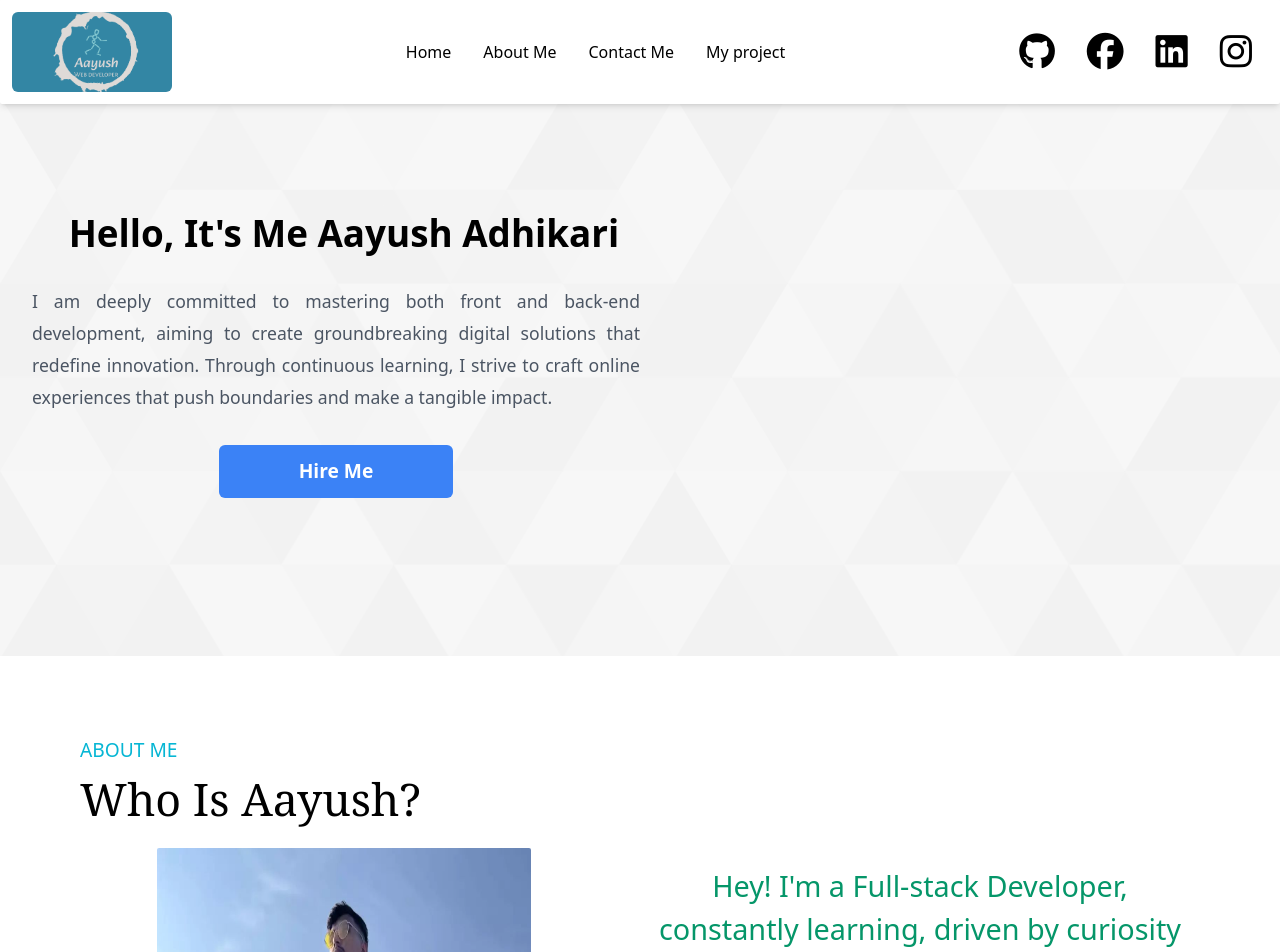
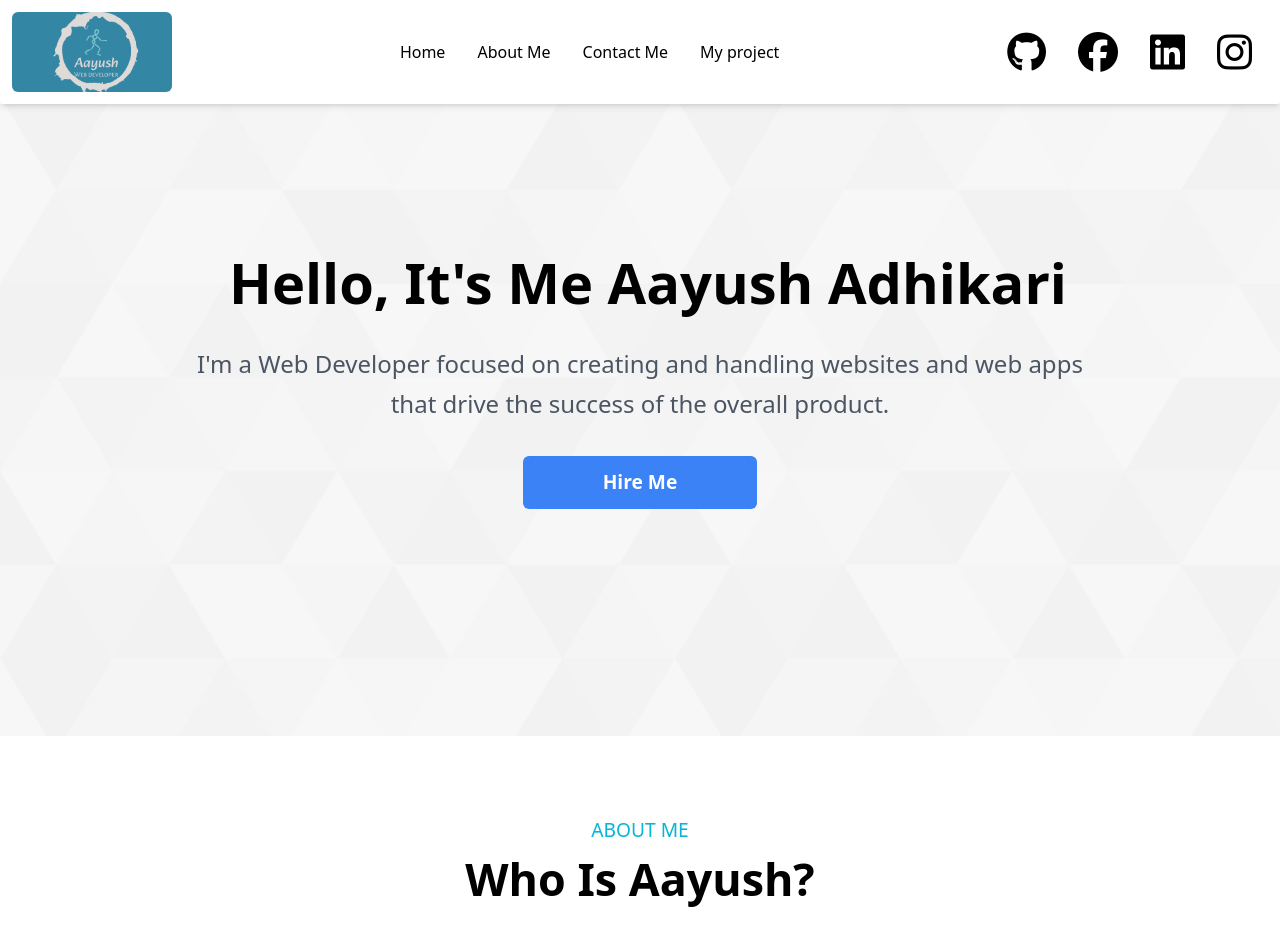
Before and after one commit to Aayush104/Tailwind_practise, a website: page index.html in a window 1280 px wide. Shown: the top 952 px of the page. Drawn offline with Linux system fonts and the light colour scheme.

Commit message:
Giving a touch

```diff
--- a/index.html
+++ b/index.html
@@ -64,14 +64,14 @@
    <!-- Main section -->
    <main class="mt-24">
     <!-- hero section -->
-    <div id="hero" class="mb-section flex  bg-[url('/img/bg.png')]  justify-between max-h-[120rem] min-h-[35rem] relative">
-        <div class="mt-12 px-8 flex flex-col w-full items-center lg:flex-row lg:justify-between lg:-mt-12">
-            <div class="lg:w-1/2 w-full flex flex-col items-center">
-                <p class=" font-bold text-center  text-xl lg:ml-4 lg:text-left capitalize">Hello, It's Me Aayush Adhikari</p>
+    <div id="hero" class="mb-section flex  bg-[url('/img/bg.png')]   justify-between max-h-[180rem] min-h-[40rem] ">
+        <div class="mt-28 lg:mt-36 px-8 flex flex-col w-full items-center ">
+            <div class="w-full flex flex-col items-center ">
+                <p class=" font-bold text-center  text-heading lg:ml-4 lg:text-left capitalize md:text-main_head  ">Hello, It's Me Aayush Adhikari</p>
                 <!-- <P class=" text-xl lg:text-2xl font-bold lg:text-left"></P> -->
-                <p class="text-gray-600 mt-6 text-center lg:text-justify lg:leading-8 text-base">
-                    I am deeply committed to mastering both front and back-end development, aiming to create groundbreaking digital solutions that redefine innovation.
-                     Through continuous learning, I strive to craft online experiences that push boundaries and make a tangible impact.</p>
+                <p class="text-gray-600 mt-5 text-center lg:leading-10 text-base md:text-icons lg:w-9/12 ">
+
+I'm a Web Developer focused on creating and handling websites and web apps that drive the success of the overall product.</p>
 
                      <button class="border-2 px-20 py-3 mt-8 text-bt font-semibold border-none outline-none  bg-blue-500 rounded-md text-white hover:bg-sky-500 hover:-translate-y-2 transition-all duration-300 ease-linear lg:flex ">Hire Me</button>
                 </div>
@@ -84,9 +84,14 @@
 
     <!-- about -->
     <div class="mx-section mb-section ">
-        <h2 class="text-bt font-normal text-cyan-500 uppercase">About Me</h2>
-        <p class="text-heading font-serif capitalize">Who is Aayush?</p>
-<div class="lg:flex justify-between gap-8">
+
+
+
+        <h2 class="text-bt font-normal text-cyan-500 text-center uppercase">About Me</h2>
+        <p class="text-lg md:text-xl lg:text-heading  font-semibold capitalize text-center">Who is Aayush?</p>
+
+
+<div class="lg:flex justify-between lg:mt-8 gap-8">
 
 
 
@@ -96,7 +101,7 @@
 
 
     <div class="flex flex-col  mt-8 gap-6  lg:w-1/2">
-        <span class=" text-emerald-600 font-medium  text-base text-center md:text-xlbt">
+        <span class=" text-emerald-600 font-semibold  text-base text-center md:text-xlbt">
             Hey! I'm a Full-stack Developer, constantly learning, driven by curiosity and the joy of creating.
 
 </span>
@@ -110,7 +115,19 @@
     </div>
 
 <!-- My Project -->
-<div>
+
+
+<div class="mx-section mb-section mt-section1" >
+
+
+    <p class="text-lg md:text-xl lg:text-heading  font-bold capitalize text-center">My Projects</p>
+    <div class="text-center flex flex-col">
+        <span class="text-center leading-6 mt-1 md:text-bt  ">As an self-taught developer, I am proud to showcase a collection of projects</span>
+        <span class="text-center leading-6 mt-1 md:text-bt  ">  I have independently completed. </span>
+
+
+    </div>
+
 
 </div>
 
--- a/tailwind.config.js
+++ b/tailwind.config.js
@@ -10,13 +10,15 @@ module.exports = {
       fontSize: {
         'xs': '0.75rem',
         'sm': '0.875rem',
-        'base': '1.1rem',
+        'base': '1.3rem',
         'xlbt':'1.8rem',
         'bt':'1.2rem',
         'lg': '2rem',
-        'xl': '2.3rem',
-        'icons':'1.6rem',
-        'heading':'2.8rem' ,
+        'xl': '2.5rem',
+        'icons':'1.5rem',
+        'heading':'2.8rem',
+        '16px':'1.3rem',
+        'main_head':'3.5rem',
         '2xl': '3.8rem',
         '3xl': '1.875rem',
 
@@ -26,7 +28,8 @@ module.exports = {
         'lg': "25rem"
       },
       margin:{
-        'section':'5rem'
+        'section':'5rem',
+        'section1': '8rem'
       },
       backgroundImage:{
         "hero":"url('/img/bg.png')"
```
Also changed, not shown: output.css.
